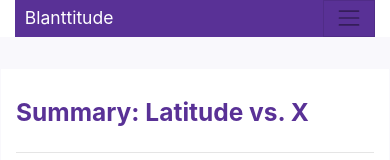
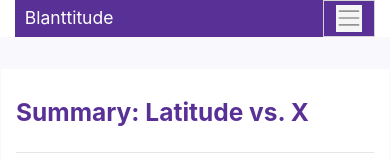
Before and after one commit to bkachava/web, a plain HTML site: page dashboard/index.html in a window 390 px wide. Shown: the top 160 px of the page. Drawn offline with nearby package versions, Linux system fonts and the light colour scheme.

Commit message:
Update the menu image and the styles

```diff
--- a/dashboard/Resources/style.css
+++ b/dashboard/Resources/style.css
@@ -74,7 +74,15 @@ h3, h4 {
     nav.navbar {
       background: #593196;
     }
-    .navbar .nav-item {
+    .navbar .navbar-toggler,
+    .navbar .navbar-toggler:hover,
+    .navbar .navbar-togglere:focus {
+      border-color: lightgrey;
+    }
+   .navbar .navbar-toggler .navbar-toggler-icon {
+      background-color: whitesmoke;
+    }
+   .navbar .nav-item {
       color:#593196;
       background:  white;
     }
```
Also changed, not shown: dashboard/Resources/menu_xssm.png.
